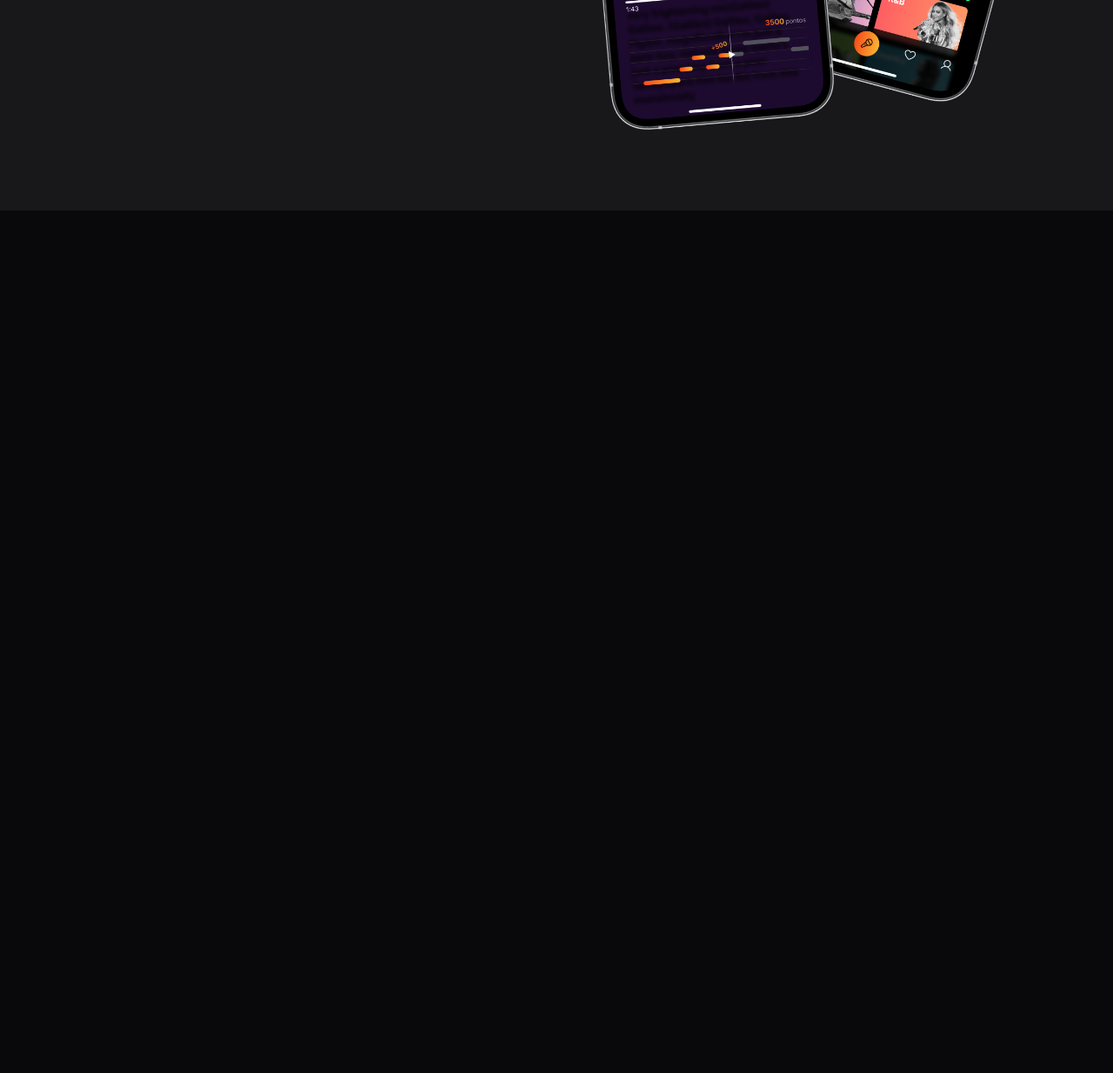
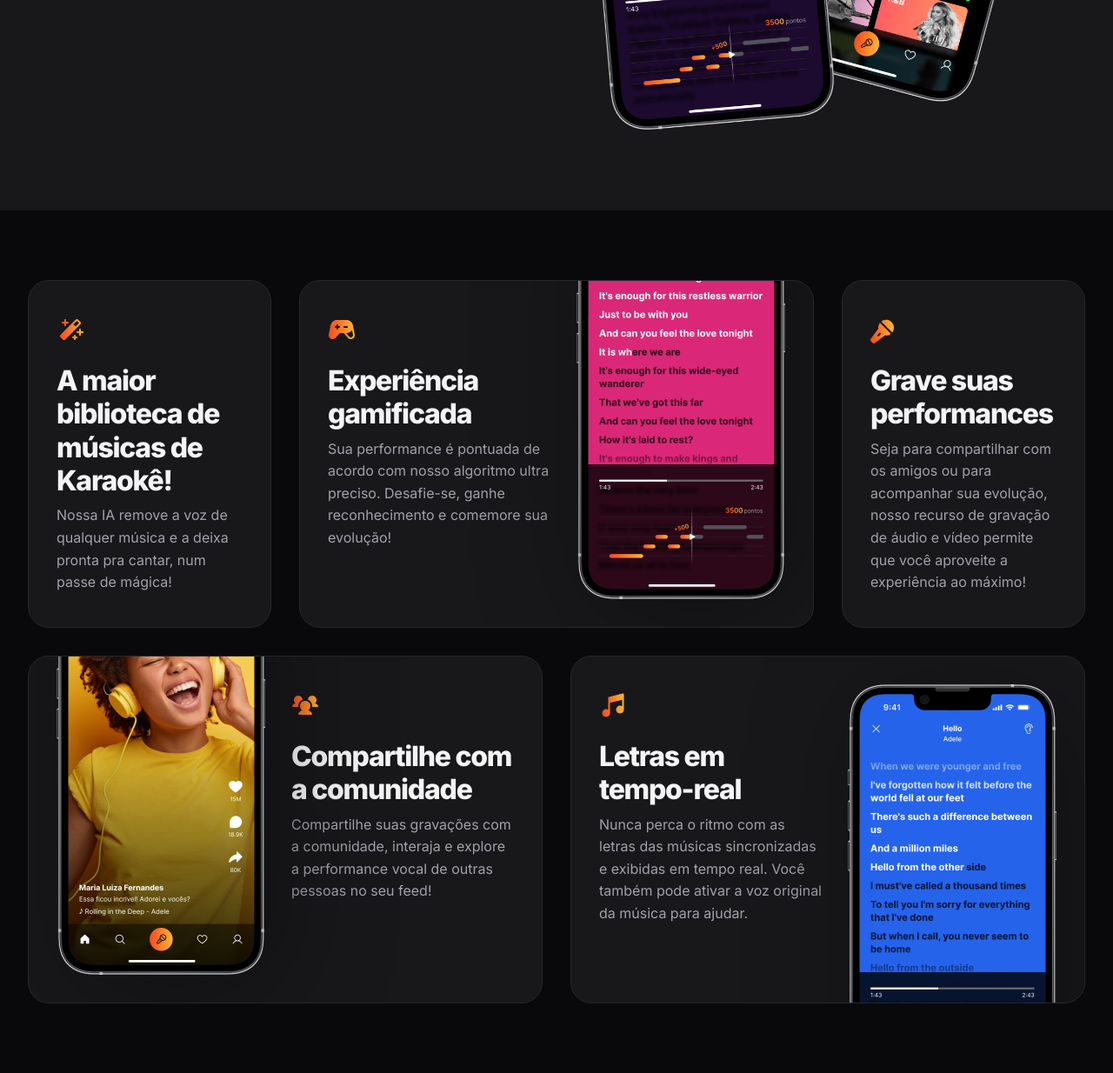
Before and after one commit to kalebejobs/Projeto--ZINGEN-, a plain HTML site: page index.html in a window 1280 px wide. Shown: the part 1417-2651 px from the top of the page at 87% size. Before the commit the page ends 1659 px from the top, so only its background shows below. Drawn offline with Linux system fonts and the light colour scheme.

Commit message:
Seção features

```diff
--- a/index.html
+++ b/index.html
@@ -64,5 +64,48 @@
       </div>
     </div>
   </section>
+
+  <section id="features">
+    <div class="cards container py-xl grid gap-1">
+      <div class="card py-lg px-lg">
+        <img src="assets/icons/MagicWand.svg" alt="">
+        <h3>A maior biblioteca de músicas de Karaokê!</h3>
+        <p>Nossa IA remove a voz de qualquer música e a deixa pronta pra cantar, num passe de mágica!</p>
+      </div>
+
+      <div class="card py-lg px-lg">
+        <div>
+          <img src="assets/icons/GameController.svg" alt="">
+          <h3>Experiência gamificada</h3>
+          <p>Sua performance é pontuada de acordo com nosso algoritmo ultra preciso. Desafie-se, ganhe reconhecimento e comemore sua evolução!</p>
+        </div>
+        <img class="desktop-only" src="assets/Tela 2.png" alt="">
+      </div>
+
+       <div class="card py-lg px-lg">
+        <img src="assets/icons/MicrophoneStage.svg" alt="">
+        <h3>Grave suas performances</h3>
+        <p>Seja para compartilhar com os amigos ou para acompanhar sua evolução, nosso recurso de gravação de áudio e vídeo permite que você aproveite a experiência ao máximo! </p>
+      </div>
+
+      <div class="card py-lg px-lg">
+        <div>
+          <img src="assets/icons/UsersThree.svg" alt="">
+          <h3>Compartilhe com a comunidade</h3>
+          <p>Compartilhe suas gravações com a comunidade, interaja e explore a performance vocal de outras pessoas no seu feed!</p>
+        </div>
+        <img class="desktop-only" src="assets/Tela 1.png" alt="">
+      </div>
+
+      <div class="card py-lg px-lg">
+        <div>
+          <img src="assets/icons/MusicNotes.svg" alt="">
+          <h3>Letras em tempo-real</h3>
+          <p>Nunca perca o ritmo com as letras das músicas sincronizadas e exibidas em tempo real. Você também pode ativar a voz original da música para ajudar.</p>
+        </div>
+        <img class="desktop-only" src="assets/Tela 3.png" alt="">
+      </div>
+    </div>
+  </section>
 </body>
 </html>
--- /dev/null
+++ b/styles/cards.css
@@ -0,0 +1,9 @@
+.card {
+  background: var(--surface-color);
+  border: 1px solid var(--stroke-color);
+  border-radius: 1.5rem;
+}
+
+& h3 {
+  margin-top: 1rem;
+}
--- /dev/null
+++ b/styles/features.css
@@ -0,0 +1,70 @@
+#features {
+  & .cards {
+    grid-template-columns: 17.5rem 1fr 1fr 17.5rem;
+    grid-template-rows: 25rem 25rem;
+    gap: 2rem;
+  }
+
+  & .card {
+    position: relative;
+    overflow: hidden;
+
+    & img.desktop-only{
+      position: absolute;
+      max-width: 15rem;
+      filter: drop-shadow(1rem 1rem 4rem rgb(0 0 0 / 0.34));
+    }
+  }
+
+  & .card:nth-child(1) {
+    grid-column: 1/2;
+  }
+
+  & .card:nth-child(2) {
+    grid-column: 2/4;
+
+    & > div {
+      max-width: 16rem;
+    }
+
+    & .desktop-only {
+      bottom: 2rem;
+      right: 2rem;
+    }
+  }
+
+  & .card:nth-child(3) {
+    grid-column: 4/5;
+  }
+
+  & .card:nth-child(4) {
+    grid-column: 1/3;
+    grid-row: 2/3;
+
+    & > div {
+      max-width: 16rem;
+      margin-left: auto;
+    }
+
+    & .desktop-only {
+      bottom: 2rem;
+      left: 2rem;
+    }
+  }
+
+  & .card:nth-child(5) {
+    grid-column: 3/5;
+    grid-row: 2/3;
+
+    & > div {
+      max-width: 16rem;
+    }
+
+    & .desktop-only {
+      top: 2rem;
+      right: 2rem;
+    }
+  }
+
+
+}
--- a/styles/index.css
+++ b/styles/index.css
@@ -6,3 +6,5 @@
 @import url(hero.css);
 @import url(sections.css);
 @import url(about.css);
+@import url(cards.css);
+@import url(features.css) (width >= 80rem);
```
